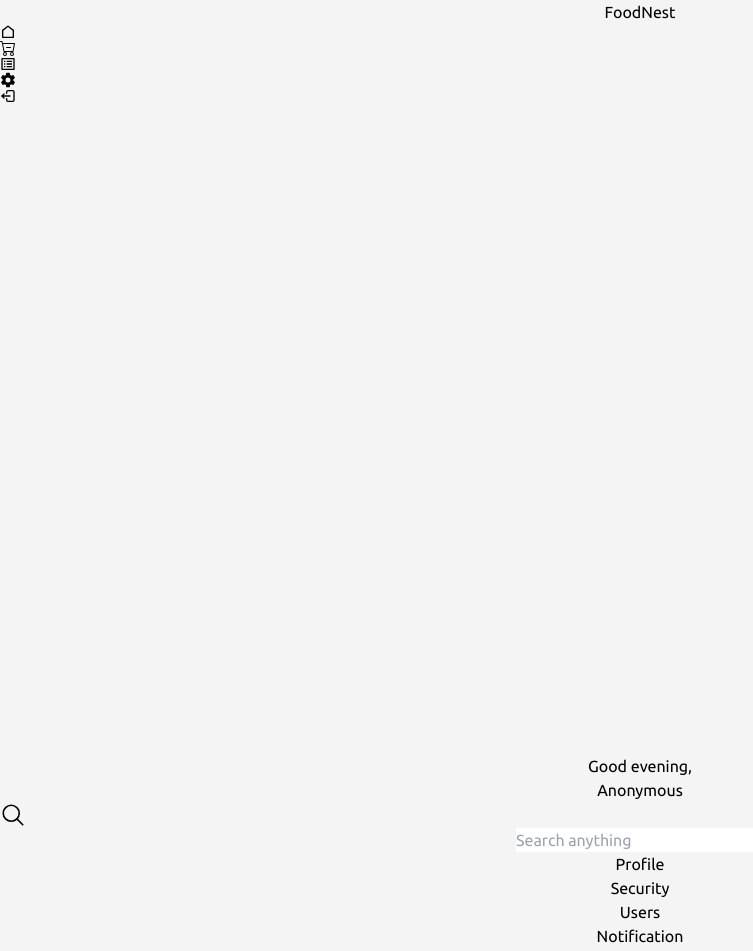
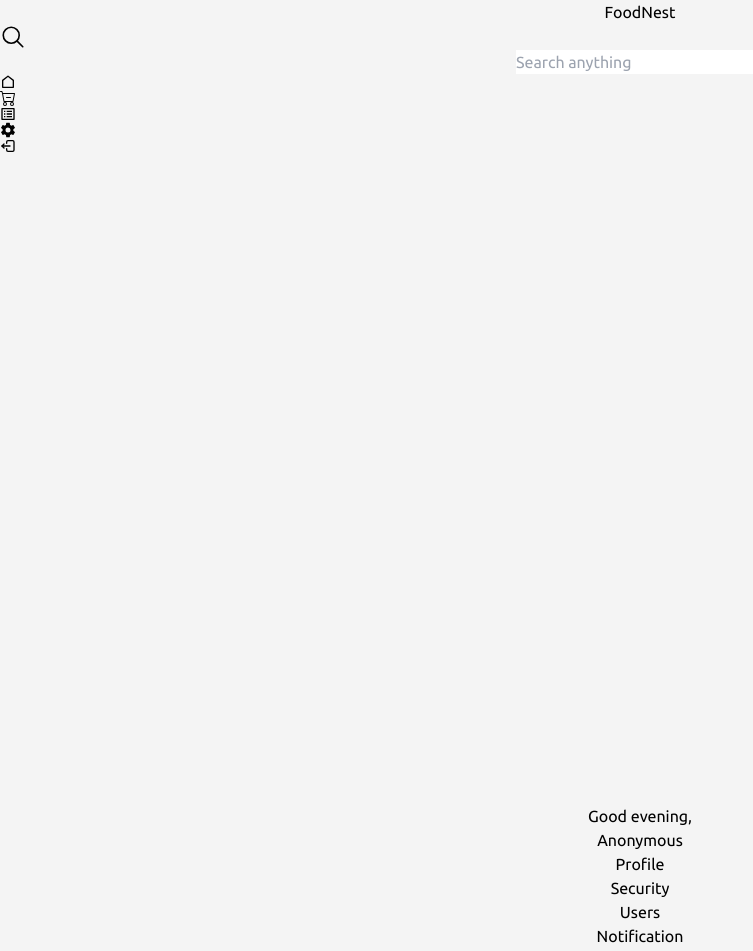
Before and after one commit to MichaelUtoh/foodnest-frontend, a React (Vite) app: page /settings in a window 1280 px wide. Shown: the top 951 px of the page, without its empty margins (0-753 px from the left). Built offline with nearby package versions, Linux system fonts and the light colour scheme; no server answers; sample sign-in values are in the browser's storage; a web font is replaced by a local one.

Commit message:
adjust searchbox position

```diff
--- a/src/components/dashboard/main.tsx
+++ b/src/components/dashboard/main.tsx
@@ -2,7 +2,6 @@ import React from 'react'
 import { IoSearchOutline } from "react-icons/io5";
 import { getGreeting } from './helpers';
 import { FaSackDollar } from 'react-icons/fa6';
-import SearchBox from '../navigation/Search';
 import WelcomeBox from '../navigation/Welcome';
 
 const DashboardMain = () => {
@@ -19,7 +18,6 @@ const DashboardMain = () => {
 
             <div className="flex items-end justify-between">
                 <WelcomeBox />
-                <SearchBox />
             </div>
 
 
--- a/src/components/inventory/main.tsx
+++ b/src/components/inventory/main.tsx
@@ -1,6 +1,5 @@
 import React, { useEffect, useState } from 'react'
 import WelcomeBox from '../navigation/Welcome';
-import SearchBox from '../navigation/Search';
 
 const InventoryComponent = () => {
 
@@ -9,7 +8,6 @@ const InventoryComponent = () => {
 
             <div className="flex items-end justify-between">
                 <WelcomeBox />
-                <SearchBox />
             </div>
 
             <div className='bg-white flex mt-4 h-full'>
--- a/src/components/navigation/NavBar.tsx
+++ b/src/components/navigation/NavBar.tsx
@@ -1,9 +1,11 @@
 import React from 'react'
+import SearchBox from './Search'
 
 const NavBar = () => {
     return (
-        <div className='border-b border-gray-300 flex h-[8vh] py-6 p-4'>
+        <div className='border-b border-gray-300 flex h-[8vh] items-center justify-between px-4'>
             <p className='text-stone-600'>FoodNest</p>
+            <SearchBox />
         </div>
     )
 }
--- a/src/components/products/detail.tsx
+++ b/src/components/products/detail.tsx
@@ -1,8 +1,5 @@
 import React, { useEffect, useState } from 'react'
-import WelcomeBox from '../navigation/Welcome'
-import SearchBox from '../navigation/Search'
 import NavBar from '../navigation/NavBar'
-import Sidebar from '../dashboard/sidebar'
 import { useParams } from 'react-router-dom'
 import axios from 'axios'
 import { REACT_APP_BACKEND_API_BASE_URL } from '../../../config'
--- a/src/components/products/main.tsx
+++ b/src/components/products/main.tsx
@@ -2,7 +2,6 @@ import React, { useEffect, useState } from 'react'
 import { REACT_APP_BACKEND_API_BASE_URL } from '../../../config';
 import axios from 'axios'
 import WelcomeBox from '../navigation/Welcome';
-import SearchBox from '../navigation/Search';
 import { Product } from '../types/products';
 import { getStatusClass, toTitle } from '../dashboard/helpers';
 import { ProductCard } from './cards';
@@ -43,7 +42,6 @@ const Products = () => {
         <div className="border-l border-gray-300 flex flex-col py-4 p-6 w-full">
             <div className="custom-header">
                 <WelcomeBox />
-                <SearchBox />
             </div>
 
             <div className='flex mt-4'>
--- a/src/components/settings/main.tsx
+++ b/src/components/settings/main.tsx
@@ -1,6 +1,5 @@
 import React, { useEffect, useState } from 'react'
 import WelcomeBox from '../navigation/Welcome';
-import SearchBox from '../navigation/Search';
 import Profile from './profile';
 import Security from './security';
 import UserManagement from './users';
@@ -33,7 +32,6 @@ const DashboardSettings = () => {
 
             <div className="flex items-end justify-between">
                 <WelcomeBox />
-                <SearchBox />
             </div>
 
             <div className='flex mt-4'>
```
